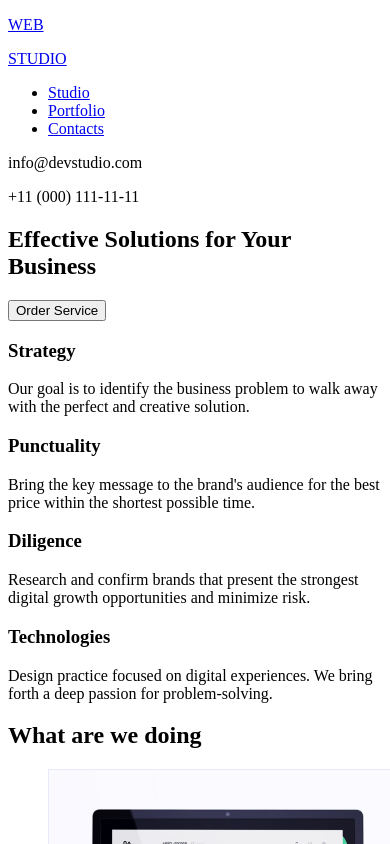
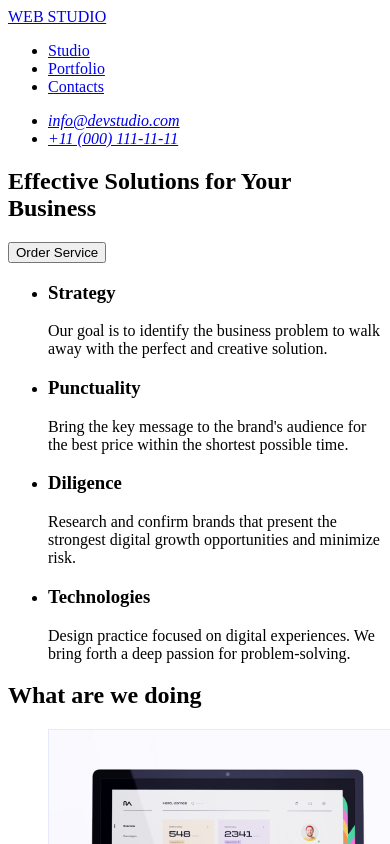
Before and after one commit to Sergi83/goit-markup-hw-01, a plain HTML site: page index.html in a window 390 px wide. Shown: the top 844 px of the page. Drawn offline with Linux system fonts and the light colour scheme.

Commit message:
correction_header-main-footer
Add logo to nav as a with href to index.html.
Add address tag with ul>li>a (interactive links to mail and phone).
Delete div tags in header, main, footer.
Add hidden h2 and ul>li to section features.
Add images width attributes for section Team.
Correct footer

```diff
--- a/index.html
+++ b/index.html
@@ -10,64 +10,65 @@
     <title>Web Studio</title>
   </head>
   <body>
+    <!-- HEADER -->
     <header>
-      <!--  -->
-      <div class="wrapper">
-        <div class="logo">
-          <a href="#">
-            <p>WEB</p>
-            <p>STUDIO</p>
-          </a>
-        </div>
       <nav>
+        <a href="./index.html" rel="noopener noreferrer"> WEB STUDIO </a>
         <ul>
           <li><a href="#" rel="noopener noreferrer">Studio</a></li>
           <li><a href="#" rel="noopener noreferrer">Portfolio</a></li>
           <li><a href="#" rel="noopener noreferrer">Contacts</a></li>
         </ul>
       </nav>
-        <div class="contacts">
-          <div class="email"><p>info@devstudio.com</p></div>
-          <div class="phone"><p>+11 (000) 111-11-11</p></div>
-        </div>
-      </div>
+      <address>
+        <ul>
+          <li><a href="mailto:info@devstudio.com">info@devstudio.com</a></li>
+          <li><a href="tel:+110001111111">+11 (000) 111-11-11</a></li>
+        </ul>
+      </address>
     </header>
+    <!-- MAIN -->
     <main>
-      <!--  -->
+      <!-- HERO -->
       <section class="hero">
         <h1>Effective Solutions for Your Business</h1>
         <button type="button">Order Service</button>
       </section>
+      <!-- FEATURES -->
       <section class="features">
-        <div class="feature1">
+        <h2 hidden>Features</h2>
+        <ul>
+          <li>
             <h3>Strategy</h3>
             <p>
               Our goal is to identify the business problem to walk away with the
               perfect and creative solution.
             </p>
-        </div>
-        <div class="feature2">
+          </li>
+          <li>
             <h3>Punctuality</h3>
             <p>
               Bring the key message to the brand's audience for the best price
               within the shortest possible time.
             </p>
-        </div>
-        <div class="feature3">
+          </li>
+          <li>
             <h3>Diligence</h3>
             <p>
               Research and confirm brands that present the strongest digital
               growth opportunities and minimize risk.
             </p>
-        </div>
-        <div class="feature4">
+          </li>
+          <li>
             <h3>Technologies</h3>
             <p>
               Design practice focused on digital experiences. We bring forth a
               deep passion for problem-solving.
             </p>
-        </div>
+          </li>
+        </ul>
       </section>
+      <!-- SERVICES -->
       <section class="services">
         <h2>What are we doing</h2>
 
@@ -98,6 +99,7 @@
           </li>
         </ul>
       </section>
+      <!-- TEAM -->
       <section class="team">
         <h2>Our Team</h2>
         <ul>
@@ -105,6 +107,7 @@
             <img
               src="./images/img_product-designer.jpg"
               alt="photo of the product designer"
+              width="264"
             />
             <h3>Mark Guerrero</h3>
             <p>Product Designer</p>
@@ -113,6 +116,7 @@
             <img
               src="./images/img_frontend-developer.jpg"
               alt="photo of the frontend developer"
+              width="264"
             />
             <h3>Tom Ford</h3>
             <p>Frontend Developer</p>
@@ -121,6 +125,7 @@
             <img
               src="./images/img_marketing.jpg"
               alt="photo of the marketing specialist"
+              width="264"
             />
             <h3>Camila Garcia</h3>
             <p>Marketing</p>
@@ -129,6 +134,7 @@
             <img
               src="./images/img_ui-designer.jpg"
               alt="photo of the ui designer"
+              width="264"
             />
             <h3>Daniel Wilson</h3>
             <p>UI Designer</p>
@@ -136,18 +142,14 @@
         </ul>
       </section>
     </main>
+    <!-- FOOTER -->
     <footer>
       <!--  -->
-      <div class="wrapper">
-        <a href="#">
-          <p>WEB</p>
-          <p>STUDIO</p>
-        </a>
+      <a href="./index.html"> WEB STUDIO </a>
       <p>
-          Increase the flow of customers and sales for your business with
-          digital marketing & growth solutions.
+        Increase the flow of customers and sales for your business with digital
+        marketing & growth solutions.
       </p>
-      </div>
     </footer>
   </body>
 </html>
```
Also changed, not shown: .prettierrc.json (deleted), images/icons/facebook.svg (renamed from images/facebook.svg), images/icons/instagram.svg (renamed from images/instagram.svg), images/icons/linkedin.svg (renamed from images/linkedin.svg), images/icons/logo.svg (renamed from images/logo.svg), images/icons/twitter.svg (renamed from images/twitter.svg). Lines whose indentation alone changed are shown as unchanged.
